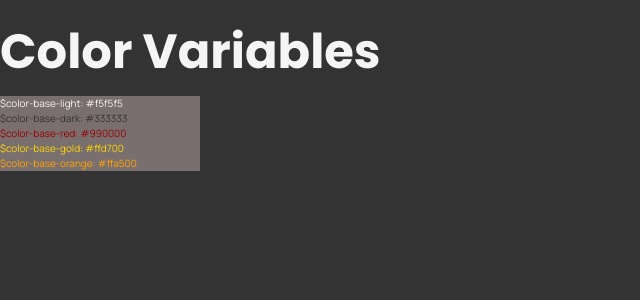
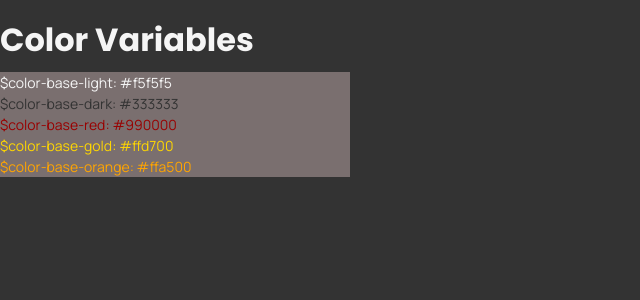
Before and after one commit to dziekiczan1/syndicateCrime, a Next.js app: page /uikit in a window 1280 px wide. Shown: the top 300 px of the page, without its empty margins (0-640 px from the left). Built offline with nearby package versions, Linux system fonts and the light colour scheme.

Commit message:
style: add global styles for heading

```diff
--- a/components/layout/uikit/Uikit.module.scss
+++ b/components/layout/uikit/Uikit.module.scss
@@ -10,8 +10,9 @@
   }
 
   p {
-    width: 200px;
+    width: 350px;
     background-color: #7a6f6f;
+
     &:nth-of-type(1) {
       color: $color-base-light;
     }
--- a/styles/_variables.scss
+++ b/styles/_variables.scss
@@ -16,9 +16,11 @@ $color-base-orange: #ffa500;
 // Size variables
 
 $base-size: 0.4rem; // 4px
+$size-2: $base-size / 2; // 2px
 $size-4: $base-size; // 4px
 $size-8: $base-size * 2; // 8px
 $size-12: $base-size * 3; // 12px
+$size-14: $size-12 + $size-2; // 12px
 $size-16: $base-size * 4; // 16px
 $size-20: $base-size * 5; // 20px
 $size-24: $base-size * 6; // 24px
--- a/styles/globals.scss
+++ b/styles/globals.scss
@@ -19,7 +19,7 @@ body {
   }
 }
 
-// TYPOGRAPHGY
+// TYPOGRAPHY
 
 %heading {
   font-family: $font-family-second;
@@ -30,5 +30,34 @@ body {
 
 h1 {
   @extend %heading;
-  @include font-size($size-48);
+  @include font-size($size-32);
 }
+
+h2 {
+  @extend %heading;
+  @include font-size($size-24);
+}
+
+h3 {
+  @extend %heading;
+  @include font-size($size-20);
+}
+
+h4 {
+  @extend %heading;
+  @include font-size($size-16);
+}
+
+h5 {
+  @extend %heading;
+  @include font-size($size-12);
+}
+
+h6 {
+  @extend %heading;
+  @include font-size($size-8);
+}
+
+p {
+  @include font-size($size-14);
+}
```
